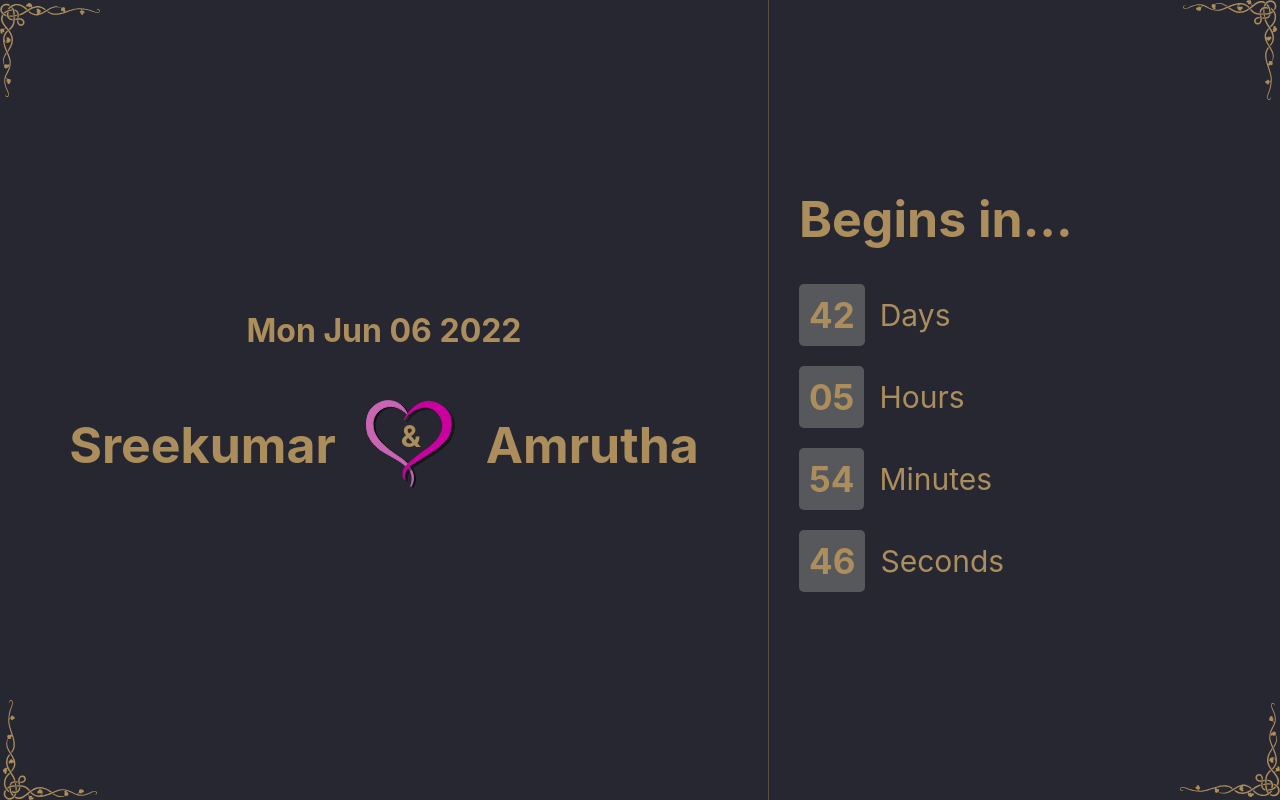
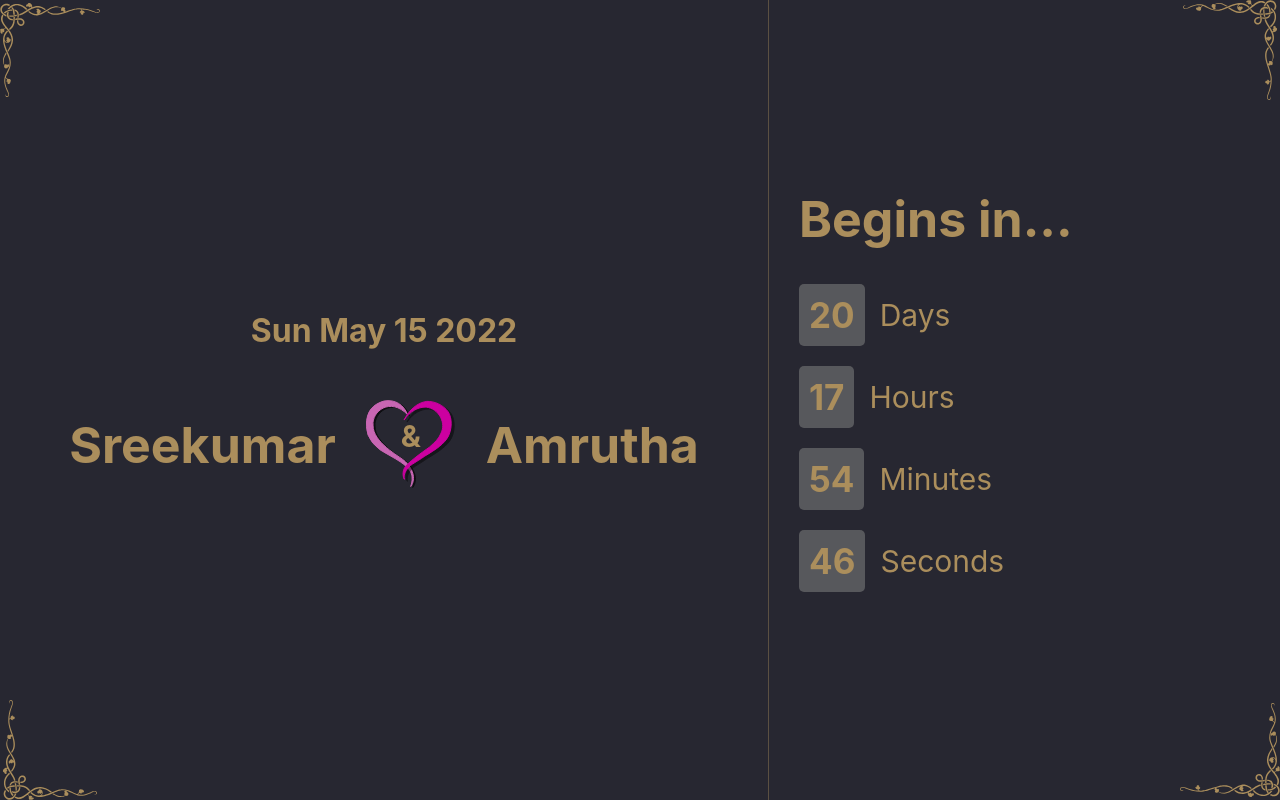
Before and after one commit to skaycse/june-6, a Next.js app: page / in a window 1280 px wide. Built offline with nearby package versions, Linux system fonts and the light colour scheme.

Commit message:
Right box component and live event once timer expires

```diff
--- /dev/null
+++ b/Components/CoreComponents/RightBox.jsx
@@ -0,0 +1,24 @@
+import React, { useState } from "react";
+import styles from "../../styles/Home.module.css";
+import CountdownTimer from "../general/CountdownTimer";
+import IFrame from "../general/IFrame";
+import { LIVE_VIDEO_LINK } from "../utils/Constants";
+
+export default function RightBox() {
+  const [finished, setFinished] = useState(false);
+  return (
+    <div className={styles.right}>
+      {!finished ? (
+        <>
+          <h1 className={styles.rightTitle}>Begins in...</h1>
+          <CountdownTimer onFinished={() => setFinished(true)} />
+        </>
+      ) : (
+        <>
+          <h1 className={styles.rightTitle}>Watch Live</h1>
+          <IFrame link={LIVE_VIDEO_LINK} borderRadius={10} />
+        </>
+      )}
+    </div>
+  );
+}
--- a/Components/Home/Home.jsx
+++ b/Components/Home/Home.jsx
@@ -1,20 +1,15 @@
 import Image from "next/image";
-import { useRouter } from "next/router";
 import styles from "../../styles/Home.module.css";
-import Button from "../general/Button";
-import CountdownTimer from "../general/CountdownTimer";
+import RightBox from "../CoreComponents/RightBox";
 import DecoratedBorder from "../general/DecoratedBorder";
 import {
   BRIDE_NAME,
   GROOM_NAME,
   IMAGE_PATH,
-  VENUE_DATE,
+  VENUE_DATE
 } from "../utils/Constants";
-import { RSVP } from "../utils/RouteUrls";
 
 export default function Home() {
-  const router = useRouter();
-
   return (
     <div className={styles.base}>
       <DecoratedBorder />
@@ -30,10 +25,8 @@ export default function Home() {
           <h1 className={styles.groomTitle}>{BRIDE_NAME}</h1>
         </div>
       </div>
-      <div className={styles.right}>
-        <h1 className={styles.rightTitle}>Begins in...</h1>
-        <CountdownTimer />
-      </div>
+
+      <RightBox />
     </div>
   );
 }
--- a/Components/general/CountdownTimer.jsx
+++ b/Components/general/CountdownTimer.jsx
@@ -1,27 +1,29 @@
 import React, { useState, useEffect } from "react";
-import { CountDownTimer } from "../utils/Constants";
+import { CountDownTimer, VENUE_DATE } from "../utils/Constants";
 import styles from "./Css/CountdownTimer.module.css";
 
-export default function CountdownTimer() {
+export default function CountdownTimer({ time, onFinished = false }) {
   const [timeLeft, setTimeLeft] = useState({
     days: 0,
     hours: 0,
     minutes: 0,
-    seconds: 0,
+    seconds: 0
   });
+
   useEffect(() => {
     const timerInterval = setInterval(() => {
-      const { distance, days, hours, minutes, seconds } =
-        CountDownTimer(1654453800000);
+      const { distance, days, hours, minutes, seconds } = CountDownTimer(
+        new Date(VENUE_DATE) || new Date()
+      );
       setTimeLeft({
         days,
         hours,
         minutes,
-        seconds,
+        seconds
       });
       if (distance <= 0) {
-        console.log("Finished");
         clearInterval(timerInterval);
+        if (onFinished) onFinished();
       }
     }, 1000);
 
--- /dev/null
+++ b/Components/general/IFrame.jsx
@@ -0,0 +1,13 @@
+export default function IFrame({ link, borderRadius = 0 }) {
+  return (
+    <iframe
+      height={"100%"}
+      src={link}
+      title="Wedding Live Video"
+      frameborder="0"
+      allow="accelerometer; autoplay; clipboard-write; encrypted-media; gyroscope; picture-in-picture"
+      allowfullscreen
+      style={{ borderRadius: borderRadius }}
+    />
+  );
+}
--- a/Components/utils/Constants.js
+++ b/Components/utils/Constants.js
@@ -1,8 +1,9 @@
-export const VENUE_DATE = "2022-06-06T00:00:00-06:30";
+export const VENUE_DATE = "2022-05-15T00:00:00-06:30";
 export const VENUE_DURATION = 2 * 60 * 60 * 1000; // 2hours
 export const GROOM_NAME = "Sreekumar";
 export const BRIDE_NAME = "Amrutha";
 export const VENUE_LOCATION = "";
+export const LIVE_VIDEO_LINK = "https://www.youtube.com/embed/c_mTxy4U7-g";
 
 export const IMAGE_PATH = "/assets/images/";
 
```
Also changed, not shown: Components/Invitation/Invitation.jsx (+2 -12 lines).
